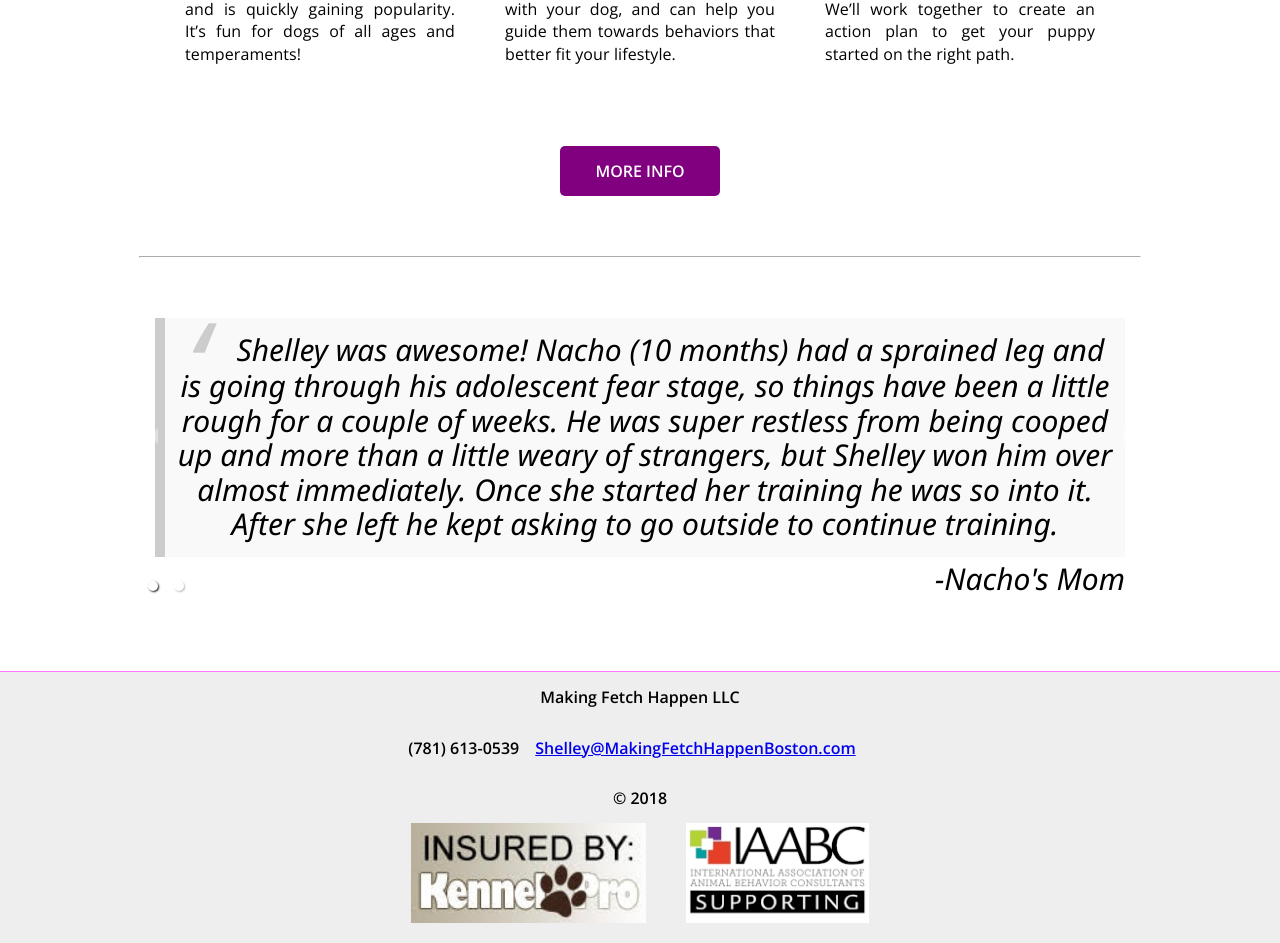
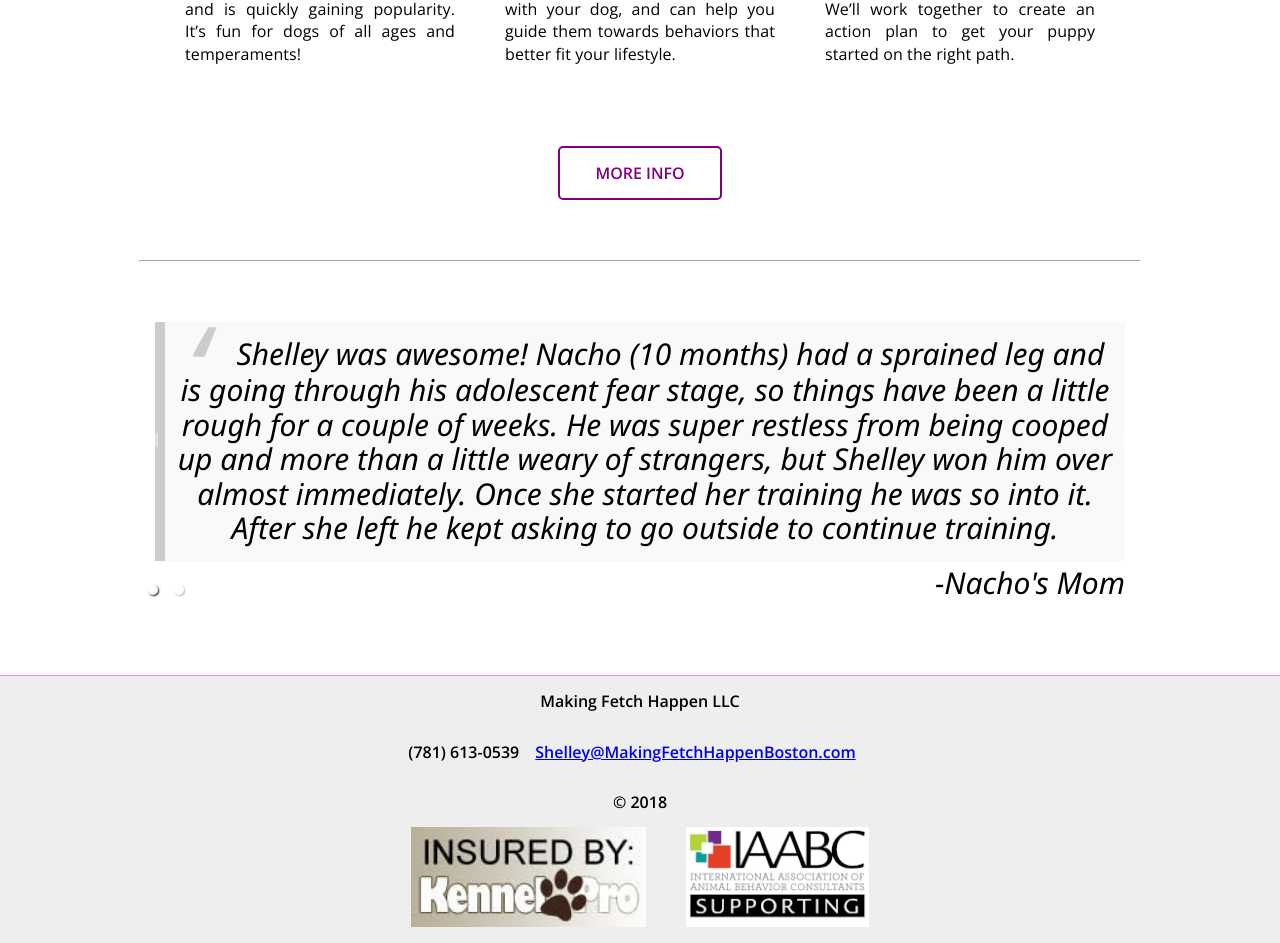
Before and after one commit to alexjharrison/making-fetch-happen, a React (Create React App) app in the folder client/: page / in a window 1280 px wide. Shown: the part 1433-2376 px from the top of the page. Built offline with nearby package versions, Linux system fonts and the light colour scheme; the HTML template or start-up script is replaced by a standard one.

Commit message:
animated button on homepage

```diff
--- a/client/src/pages/Home/home.css
+++ b/client/src/pages/Home/home.css
@@ -45,29 +45,24 @@
   max-width: 270px;
   padding: 5px;
 }
-/* .more-info {
-  display: flex;
-  width: 200px;
-  height: 60px;
-  margin: auto;
-  background-color: purple;
-}
-.more-info a {
-  margin: auto;
-  text-align: center;
-  color: white; */
 
 .more-info {
   display: flex;
-  background-color: purple;
+  background-color: white;
   height: 50px;
   border-radius: 5px;
   font-weight: 600;
   text-decoration: none;
   text-align: center;
-  color: white;
+  color: purple;
+  border: 2px purple solid;
   width: 160px;
   margin: 60px auto;
+  transition: all 500ms;
+}
+.more-info:hover {
+  color: white;
+  background-color: purple;
 }
 .more-info-text {
   margin: auto;
```
Also changed, not shown: 11 other files (tests, documents, lock files or other folders).
